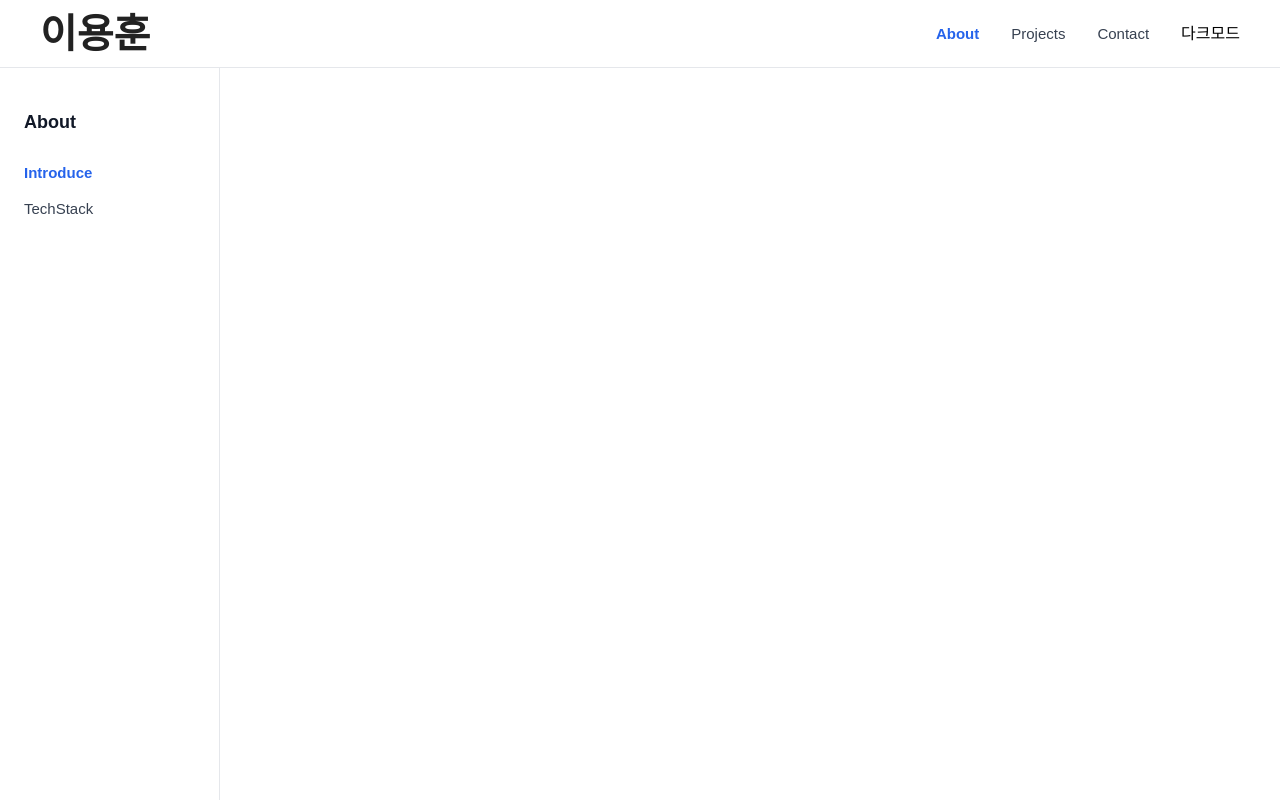
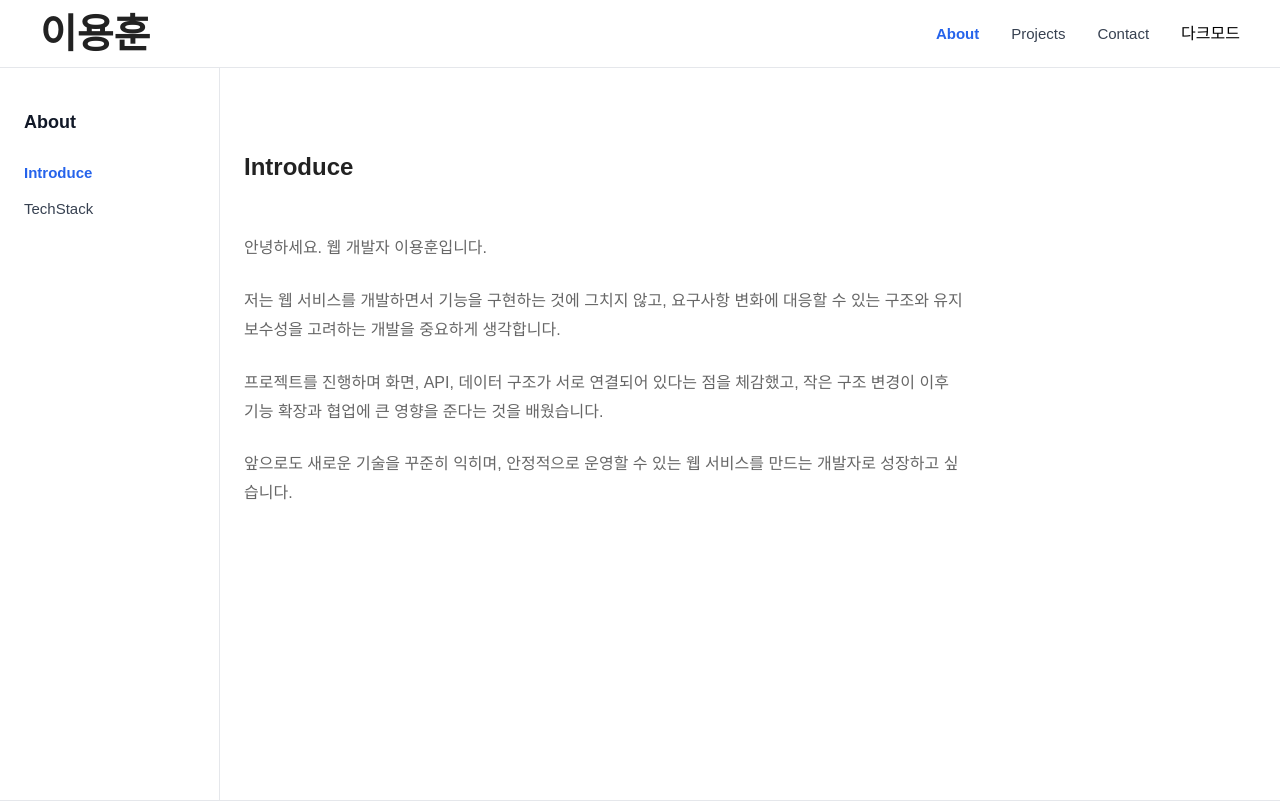
Before and after one commit to yongpro0526/yongpro0526.github.io, a React (Vite) app: page /about/introduce in a window 1280 px wide. Shown: the top 802 px of the page. Built offline with nearby package versions, Linux system fonts and the light colour scheme; a web font is replaced by a local one.

Commit message:
feat: add sidebar layout

```diff
--- /dev/null
+++ b/src/layouts/SidebarLayout.css
@@ -0,0 +1,10 @@
+.layout {
+    display: flex;
+}
+
+.sidebar {
+    width: 220px;
+    min-height: calc(100vh - 68px);
+    padding: 40px 24px;
+    border-right: 1px solid #E5E7EB;
+}
--- a/src/layouts/SidebarLayout.jsx
+++ b/src/layouts/SidebarLayout.jsx
@@ -1,4 +1,5 @@
 import { Outlet } from "react-router-dom";
+import "./SidebarLayout.css"
 
 import Header from "../components/Header/Header";
 import Footer from "../components/Footer/Footer"
--- /dev/null
+++ b/src/pages/about/Introduce.css
@@ -0,0 +1,22 @@
+.introduce {
+    max-width: 900px;
+    margin: 0 auto;
+    padding: 80px 24px 120px;
+}
+
+.introduce h1 {
+    margin: 0 0 48px;
+}
+
+.introduce-content {
+    max-width: 720px;
+}
+
+.introduce-content p {
+    margin: 0 0 24px;
+    line-height: 1.8;
+}
+
+.introduce-content p:last-child {
+    margin-bottom: 0;
+}
--- a/src/pages/about/Introduce.jsx
+++ b/src/pages/about/Introduce.jsx
@@ -1,6 +1,7 @@
+import "./Introduce.css";
+
 function Introduce() {
     return (
-        <main>
         <section className="introduce">
             <h1>Introduce</h1>
 
@@ -27,7 +28,6 @@ function Introduce() {
                 </p>
             </div>
         </section>
-        </main>
     );
 }
 
```
Lines whose indentation alone changed are shown as unchanged.
